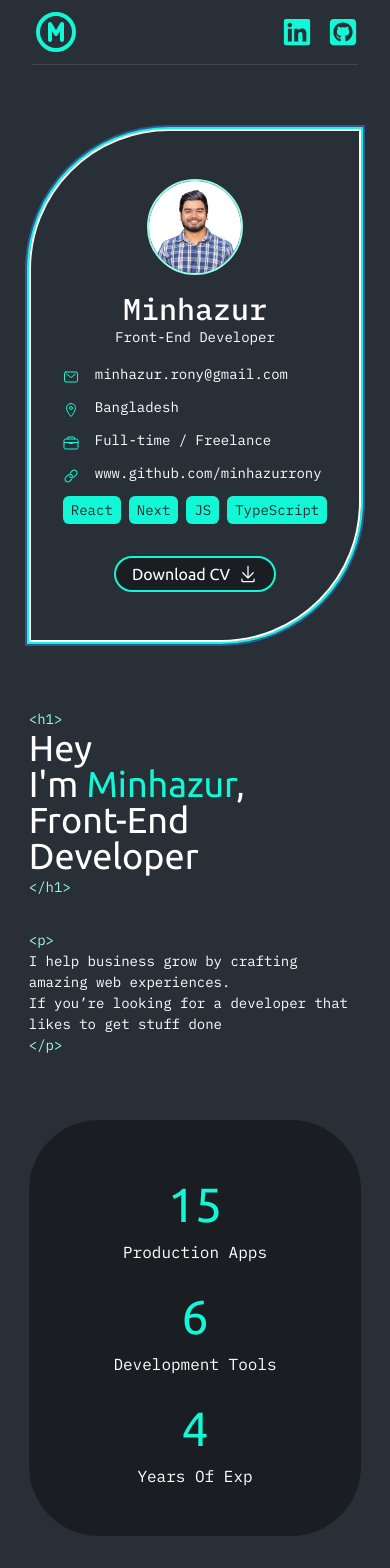
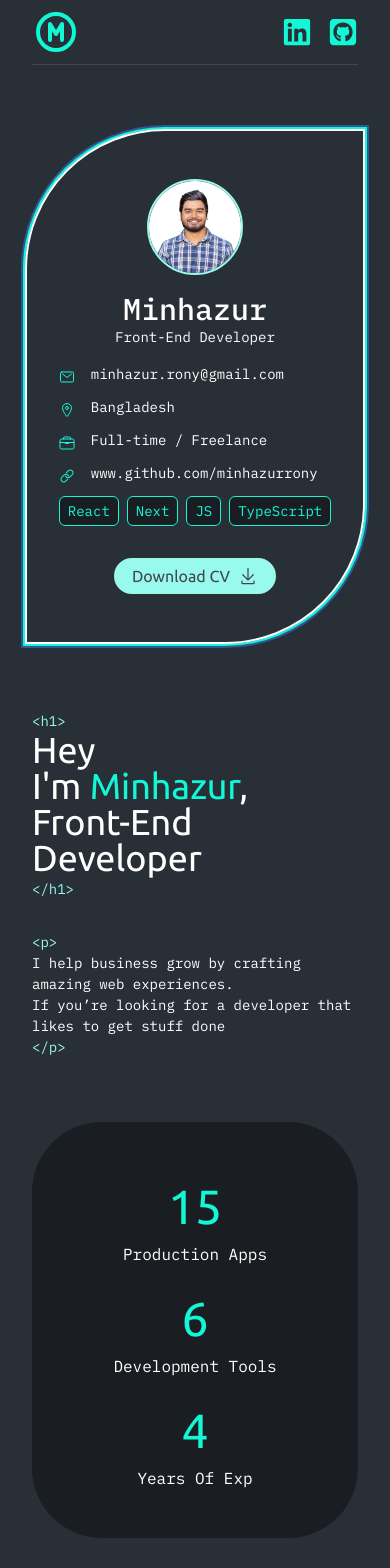
Before and after one commit to minhazurrony/portfolio, a Next.js app: page / in a window 390 px wide. Shown: the top 1568 px of the page. Built offline with nearby package versions, Linux system fonts and the light colour scheme.

Commit message:
fix: responsive issues of hero section
* style: update tag and cv download button

* style: resolve hero section responsive issues

* feat: add resume download link

```diff
--- a/app/containers/home-page/Hero.tsx
+++ b/app/containers/home-page/Hero.tsx
@@ -16,12 +16,13 @@ import {
   useMotionValue,
   useTransform,
 } from "framer-motion";
+import Link from "next/link";
 
 function Hero() {
   return (
     <ContainerWrapper className="bg-bg-one pb-[64px] md:pb-[128px] xl:pt-[94px]">
       <div className="container mx-auto flex flex-col items-center justify-center py-[64px]">
-        <div className="flex flex-wrap items-center justify-around gap-16 md:gap-24 lg:gap-32 xl:flex-nowrap xl:gap-12">
+        <div className="flex w-full flex-wrap items-center justify-center gap-16 xl:flex-nowrap xl:justify-between">
           <Reveal>
             <div className="rounded-br-[140px] rounded-tl-[140px] border-2 border-white px-8 py-12 ring-2 ring-offset-2 ring-offset-brand-one">
               <div className="mb-4 flex flex-col items-center justify-center">
@@ -65,18 +66,30 @@ function Hero() {
               </div>
               <div className="mt-8 flex justify-center">
                 <Reveal>
-                  <button className="text-md flex items-center rounded-full border-2 border-brand-one bg-bg-two px-4 py-1 font-ubuntu text-white duration-300 ease-in hover:bg-brand-one hover:text-grey">
+                  <Link
+                    rel="noopener noreferrer"
+                    target="_blank"
+                    href="https://flowcv.com/resume/bdrsqij3s0"
+                    className="text-md flex items-center rounded-full border-2 border-brand-two bg-brand-two px-4 py-1 font-ubuntu text-grey duration-300 ease-in hover:border-brand-one hover:bg-brand-one"
+                  >
                     Download CV
                     <span className="pl-2">
                       <GoDownload className="text-xl" />
                     </span>
-                  </button>
+                  </Link>
+                  {/* <button className="text-md flex items-center rounded-full border-2 border-brand-two bg-brand-two px-4 py-1 font-ubuntu text-grey duration-300 ease-in hover:border-brand-one hover:bg-brand-one">
+                    Download CV
+                    <span className="pl-2">
+                      <GoDownload className="text-xl" />
+                    </span>
+                  </button> */}
                 </Reveal>
               </div>
             </div>
           </Reveal>
-          <div className="flex grow flex-wrap items-center justify-center gap-16 lg:flex-nowrap lg:gap-8">
+          <div className="w-full lg:w-auto">
             <HeroContent />
+          </div>
           <Reveal className="w-full lg:w-3/12">
             <div className="flex flex-col gap-4 rounded-[70px] bg-bg-two px-8 py-12">
               <Stats title="production apps" count={15} />
@@ -84,7 +97,6 @@ function Hero() {
               <Stats title="years of exp" count={4} />
             </div>
           </Reveal>
-          </div>
         </div>
       </div>
     </ContainerWrapper>
@@ -111,7 +123,7 @@ function UserInfo(props: UserInfoProps) {
 
 function Tag({ label }: { label: string }) {
   return (
-    <p className="rounded-md bg-brand-one px-2 text-[14px] leading-[2] text-bg-one">
+    <p className="rounded-md border border-brand-one bg-bg-two px-2 text-[14px] leading-[2] text-brand-one">
       {label}
     </p>
   );
```
Lines whose indentation alone changed are shown as unchanged.
